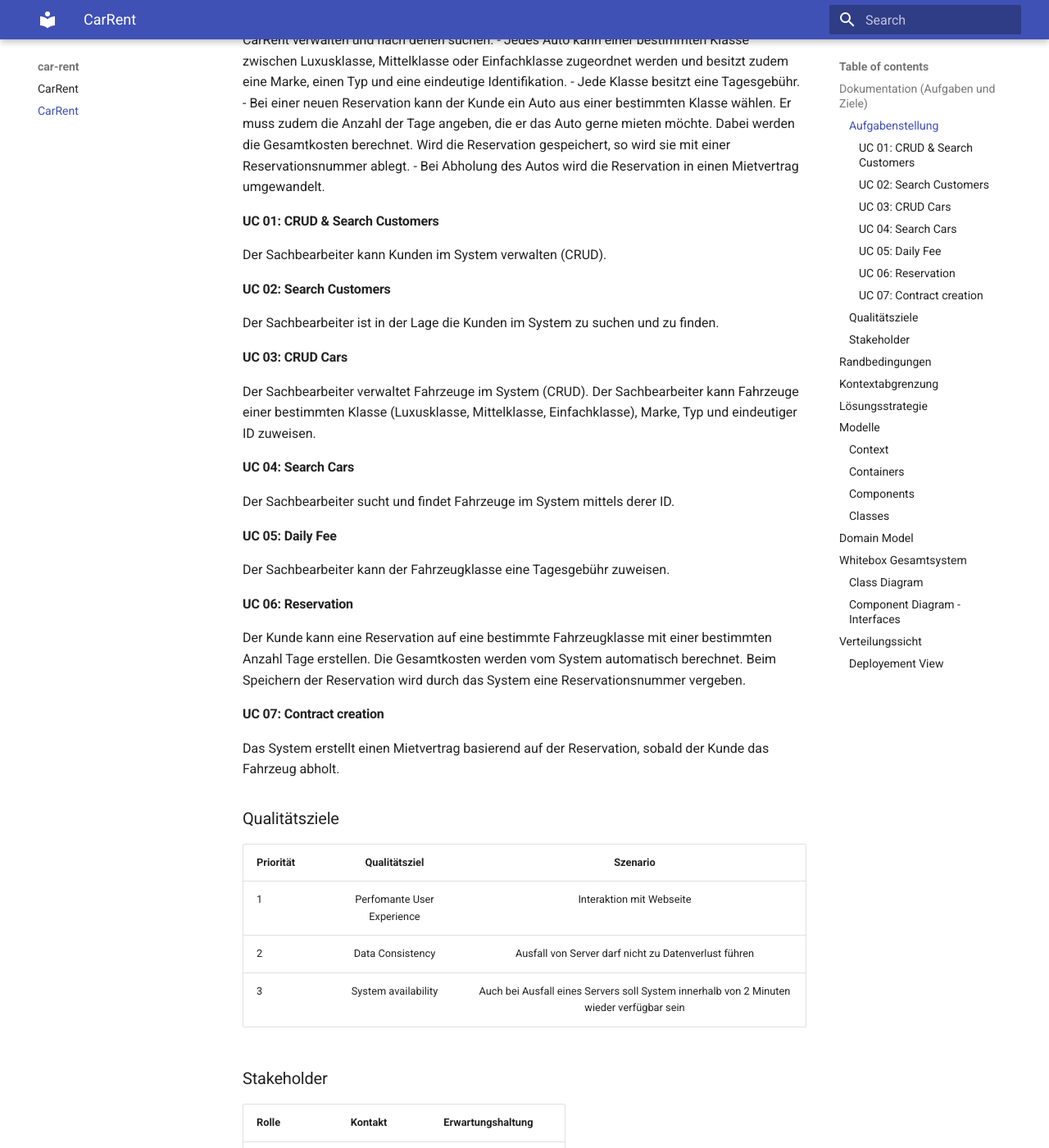
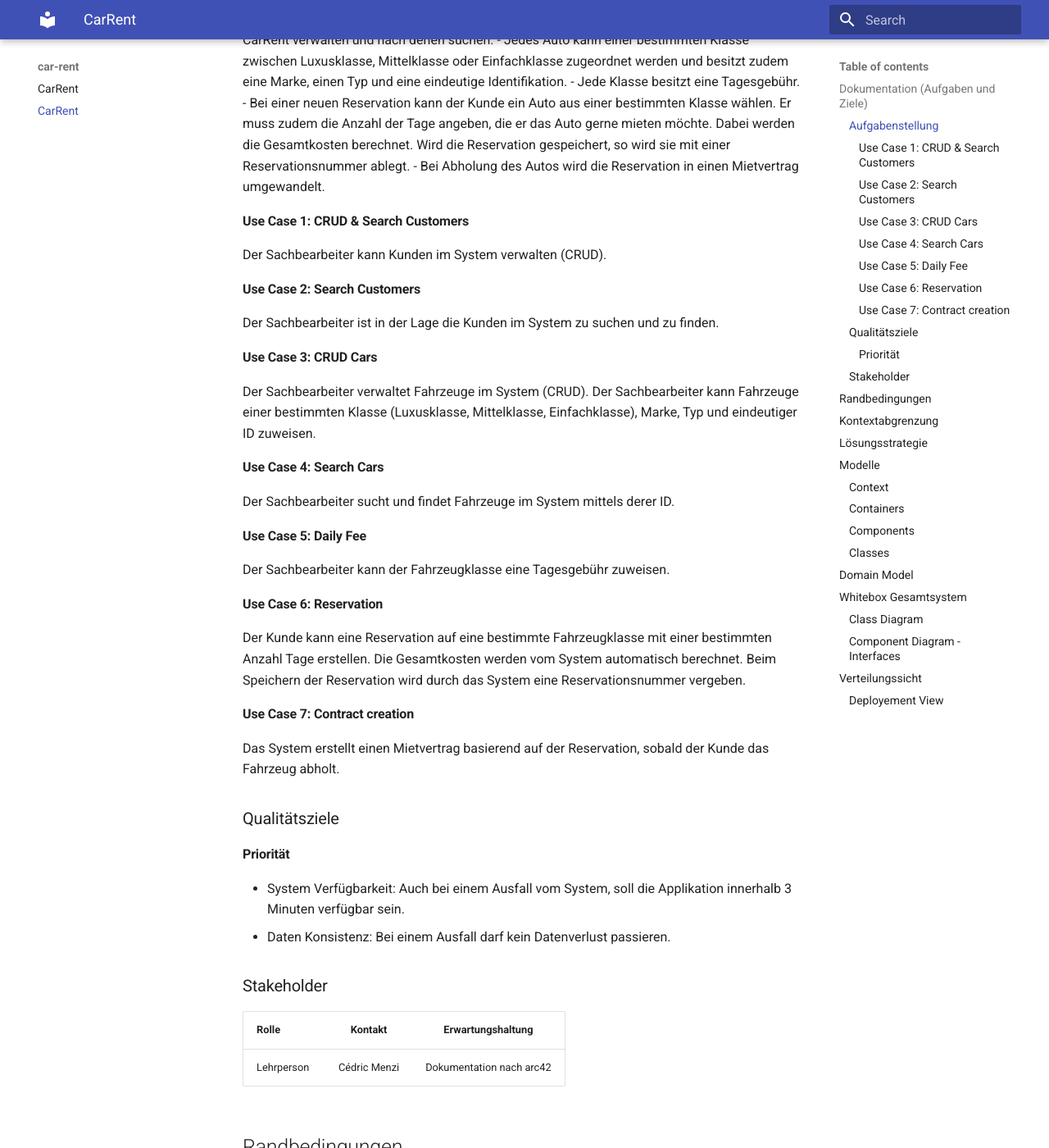
Before and after one commit to miladfakiry/CarRent, an MkDocs documentation site: the page built from docs/CarRent-Dokumentation.md, in a window 1280 px wide and 1400 px high, scrolled down 471 px. Shown: the whole window at 82% size. Built offline with MkDocs 1.6.1 and Material for MkDocs 9.7.7, drawn with Linux system fonts in a browser that asks for light colours.

Commit message:
Update Doku_3

```diff
--- a/docs/CarRent-Dokumentation.md
+++ b/docs/CarRent-Dokumentation.md
@@ -24,33 +24,31 @@ Gesamtkosten berechnet. Wird die Reservation gespeichert, so wird sie mit einer
 ablegt.
 - Bei Abholung des Autos wird die Reservation in einen Mietvertrag umgewandelt.
 
-#### UC 01: CRUD & Search Customers
+#### Use Case 1: CRUD & Search Customers
 Der Sachbearbeiter kann Kunden im System verwalten (CRUD).
 
-#### UC 02: Search Customers
+#### Use Case 2: Search Customers
 Der Sachbearbeiter ist in der Lage die Kunden im System zu suchen und zu finden.
 
-#### UC 03: CRUD Cars
+#### Use Case 3: CRUD Cars
 Der Sachbearbeiter verwaltet Fahrzeuge im System (CRUD). Der Sachbearbeiter kann Fahrzeuge einer bestimmten Klasse (Luxusklasse, Mittelklasse, Einfachklasse), Marke, Typ und eindeutiger ID zuweisen.
 
-#### UC 04: Search Cars
+#### Use Case 4: Search Cars
 Der Sachbearbeiter sucht und findet Fahrzeuge im System mittels derer ID.
 
-#### UC 05: Daily Fee
+#### Use Case 5: Daily Fee
 Der Sachbearbeiter kann der Fahrzeugklasse eine Tagesgebühr zuweisen.
 
-#### UC 06: Reservation
+#### Use Case 6: Reservation
 Der Kunde kann eine Reservation auf eine bestimmte Fahrzeugklasse mit einer bestimmten Anzahl Tage erstellen. Die Gesamtkosten werden vom System automatisch berechnet. Beim Speichern der Reservation wird durch das System eine Reservationsnummer vergeben.
 
-#### UC 07: Contract creation
+#### Use Case 7: Contract creation
 Das System erstellt einen Mietvertrag basierend auf der Reservation, sobald der Kunde das Fahrzeug abholt.
 
 ### Qualitätsziele
-| Priorität | Qualitätsziel | Szenario |
-|----------|:---------:|:---------:|
-| 1 | Perfomante User Experience| Interaktion mit Webseite |
-| 2 | Data Consistency | Ausfall von Server darf nicht zu Datenverlust führen |
-| 3 | System availability | Auch bei Ausfall eines Servers soll System innerhalb von 2 Minuten wieder verfügbar sein |
+#### Priorität
+- System Verfügbarkeit: Auch bei einem Ausfall vom System, soll die Applikation innerhalb 3 Minuten verfügbar sein.
+- Daten Konsistenz: Bei einem Ausfall darf kein Datenverlust passieren.
 
 ### Stakeholder
 | Rolle | Kontakt | Erwartungshaltung |
```
